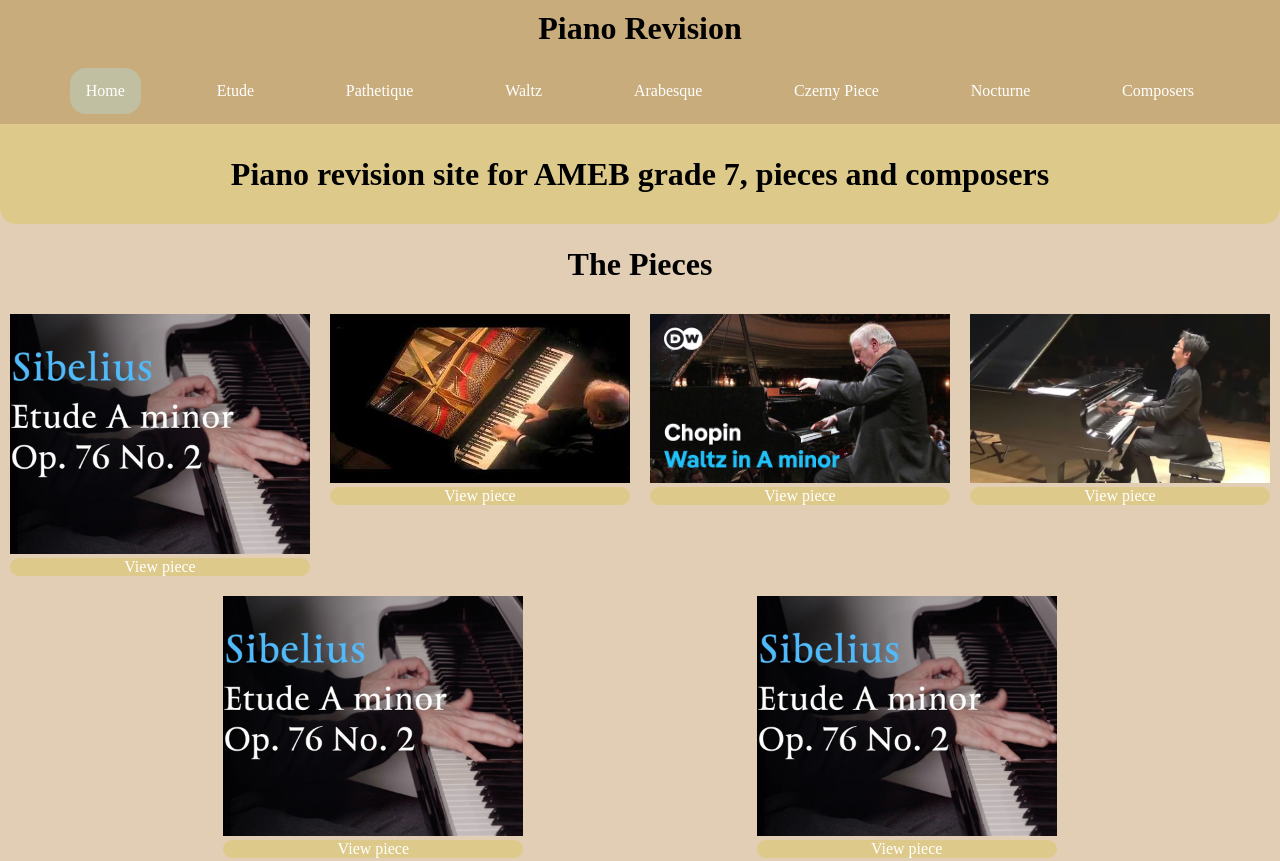
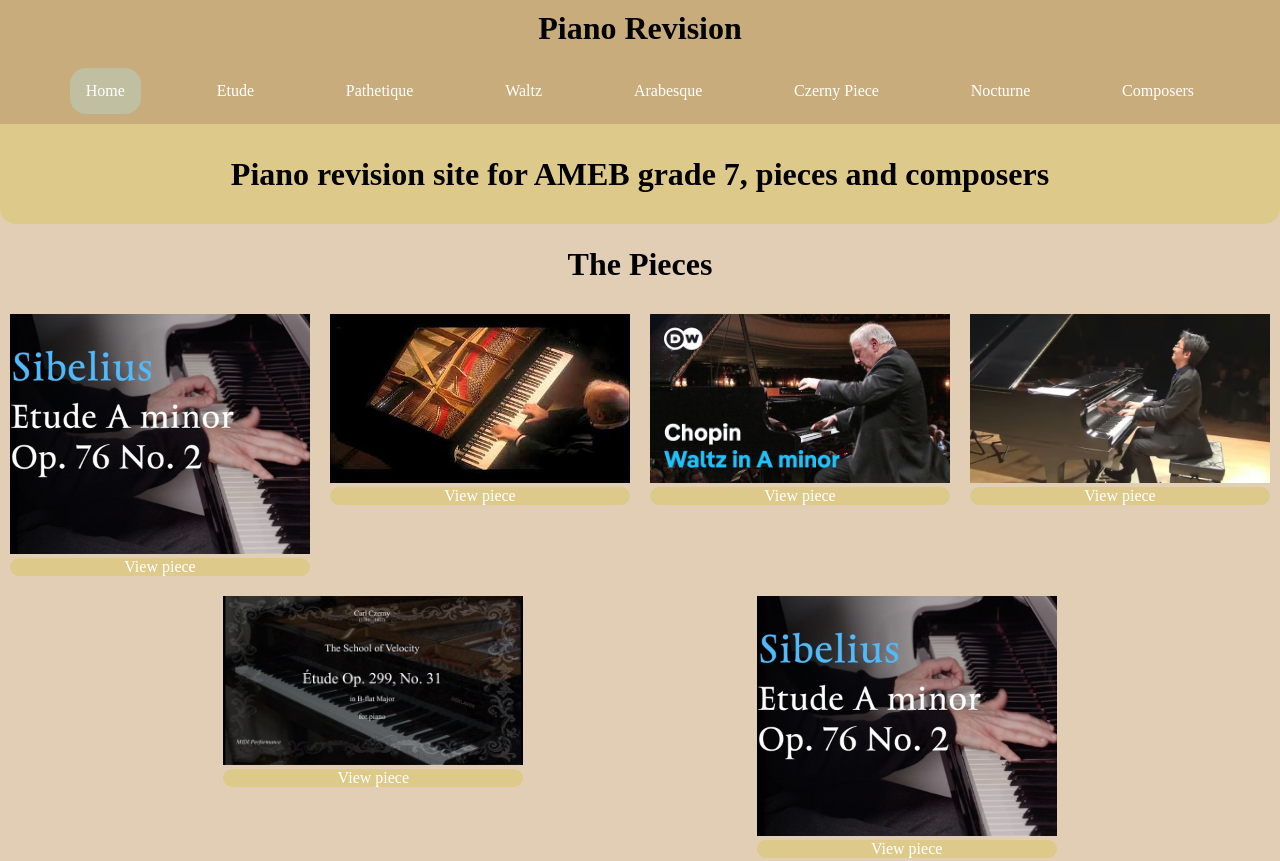
Before and after one commit to insertnewusername/odetopiano, a plain HTML site: page index.html in a window 1280 px wide. Shown: the top 861 px of the page. Drawn offline with Linux system fonts and the light colour scheme.

Commit message:
updated image and vid for czerny etude on index

```diff
--- a/index.html
+++ b/index.html
@@ -62,7 +62,7 @@
                 </div>
 
                 <div class="piece">
-                <a href="https://www.youtube.com/watch?v=n5FA8o_K3DQ"><img src="images/etude.png" alt="video of czernypiece"></a>
+                <a href="https://www.youtube.com/watch?v=ynDh5eaHzIo"><img src="images/czetude.png" alt="video of czernypiece"></a>
                 <a href="czernyop.html">View piece</a>
                 </div>
 
```
Also changed, not shown: images/czetude.png (added).
